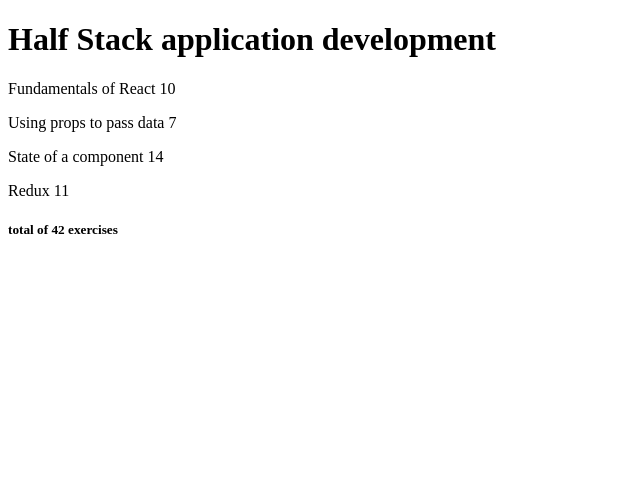
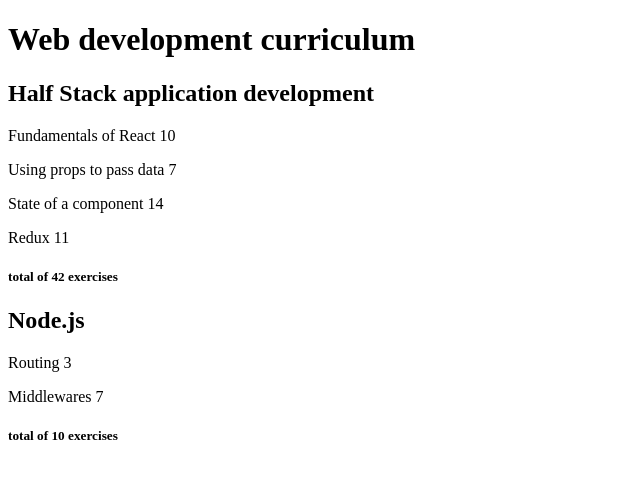
Before and after one commit to satyasonu/full-stack-open, a React (Vite) app in the folder part2/courseinfo/: page / in a window 1280 px wide. Shown: the top 478 px of the page, without its empty margins (0-640 px from the left). Built offline with nearby package versions, Linux system fonts and the light colour scheme.

Commit message:
2.4: Course information step9 completed

```diff
--- a/part2/courseinfo/src/App.jsx
+++ b/part2/courseinfo/src/App.jsx
@@ -2,9 +2,10 @@
 import Course from "./Course";
 
 const App = () => {
-  const course = {
+  const courses = [
+    {
+      name: 'Half Stack application development',
       id: 1,
-    name: 'Half Stack application development',
       parts: [
         {
           name: 'Fundamentals of React',
@@ -27,11 +28,31 @@
           id: 4
         }
       ]
+    },
+    {
+      name: 'Node.js',
+      id: 2,
+      parts: [
+        {
+          name: 'Routing',
+          exercises: 3,
+          id: 1
+        },
+        {
+          name: 'Middlewares',
+          exercises: 7,
+          id: 2
         }
+      ]
+    }
+  ]
 
   return (
     <div>
-      <Course course={course} />
+      <h1>Web development curriculum</h1>
+      {courses.map(courseItem => {
+        return <Course key={courseItem.id} course={courseItem} />
+      }) }
     </div>
   );
 };
--- a/part2/courseinfo/src/Header.jsx
+++ b/part2/courseinfo/src/Header.jsx
@@ -2,7 +2,7 @@
 
 const Header = ({course}) => {
   return (
-    <h1>{course}</h1>
+    <h2>{course}</h2>
   )
 }
 
```
Lines whose indentation alone changed are shown as unchanged.
